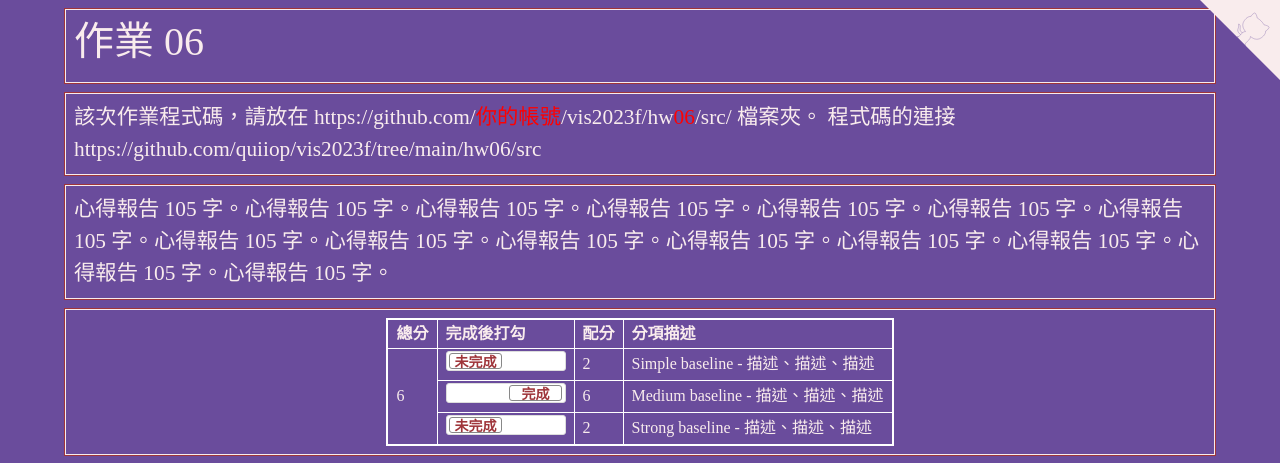
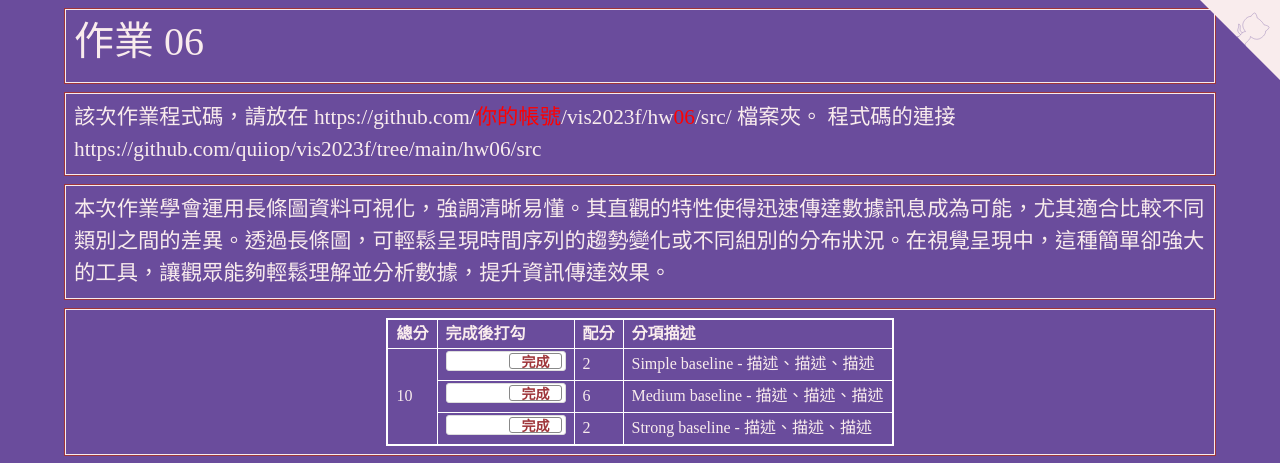
Before and after one commit to quiiop/vis2023f, a plain HTML site: page hw06/index.html in a window 1280 px wide. Shown: the top 463 px of the page. Drawn offline with nearby package versions, Linux system fonts and the light colour scheme.

Commit message:
Update index.html

```diff
--- a/hw06/index.html
+++ b/hw06/index.html
@@ -186,7 +186,7 @@
   <!-- ------------------------------------------------>
   <div class="row hw12">
     <div class="col-md-12 twenty">
-      心得報告 105 字。心得報告 105 字。心得報告 105 字。心得報告 105 字。心得報告 105 字。心得報告 105 字。心得報告 105 字。心得報告 105 字。心得報告 105 字。心得報告 105 字。心得報告 105 字。心得報告 105 字。心得報告 105 字。心得報告 105 字。心得報告 105 字。
+      本次作業學會運用長條圖資料可視化，強調清晰易懂。其直觀的特性使得迅速傳達數據訊息成為可能，尤其適合比較不同類別之間的差異。透過長條圖，可輕鬆呈現時間序列的趨勢變化或不同組別的分布狀況。在視覺呈現中，這種簡單卻強大的工具，讓觀眾能夠輕鬆理解並分析數據，提升資訊傳達效果。
     </div>
   </div>
 
@@ -202,7 +202,7 @@
         </tr>
         <tr>
           <td rowspan="7" id="myTotal"></td>
-          <td><input type="checkbox" class="flipswitch" id="myCheckbox1"></td>
+          <td><input type="checkbox" class="flipswitch" id="myCheckbox1" checked></td>
           <td id='m1'>2</td>
           <td>Simple baseline - 描述、描述、描述</td>
         </tr>
@@ -212,7 +212,7 @@
           <td>Medium baseline - 描述、描述、描述 </td>
         </tr>
         <tr>
-          <td><input type="checkbox" class="flipswitch" id="myCheckbox3"></td>
+          <td><input type="checkbox" class="flipswitch" id="myCheckbox3" checked></td>
           <td id='m3'>2</td>
           <td>Strong baseline - 描述、描述、描述 </td>
         </tr>
```
